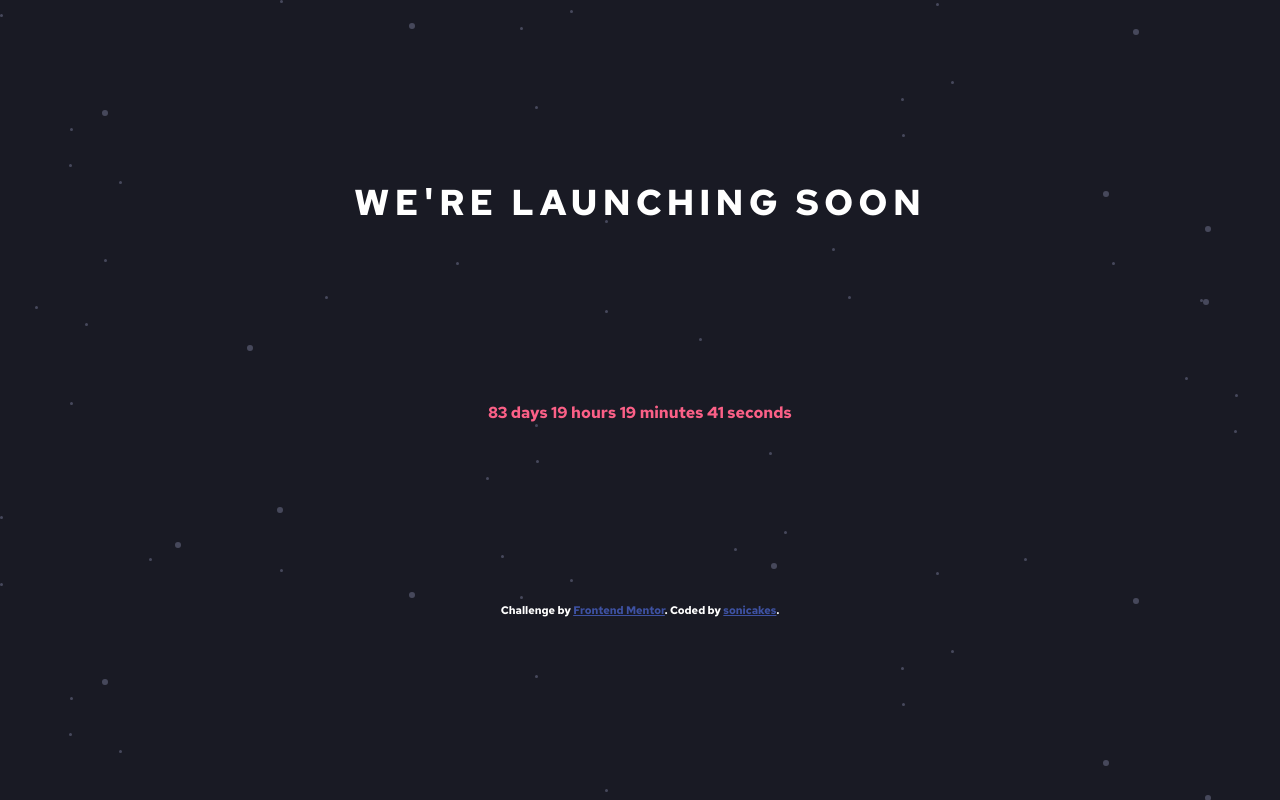
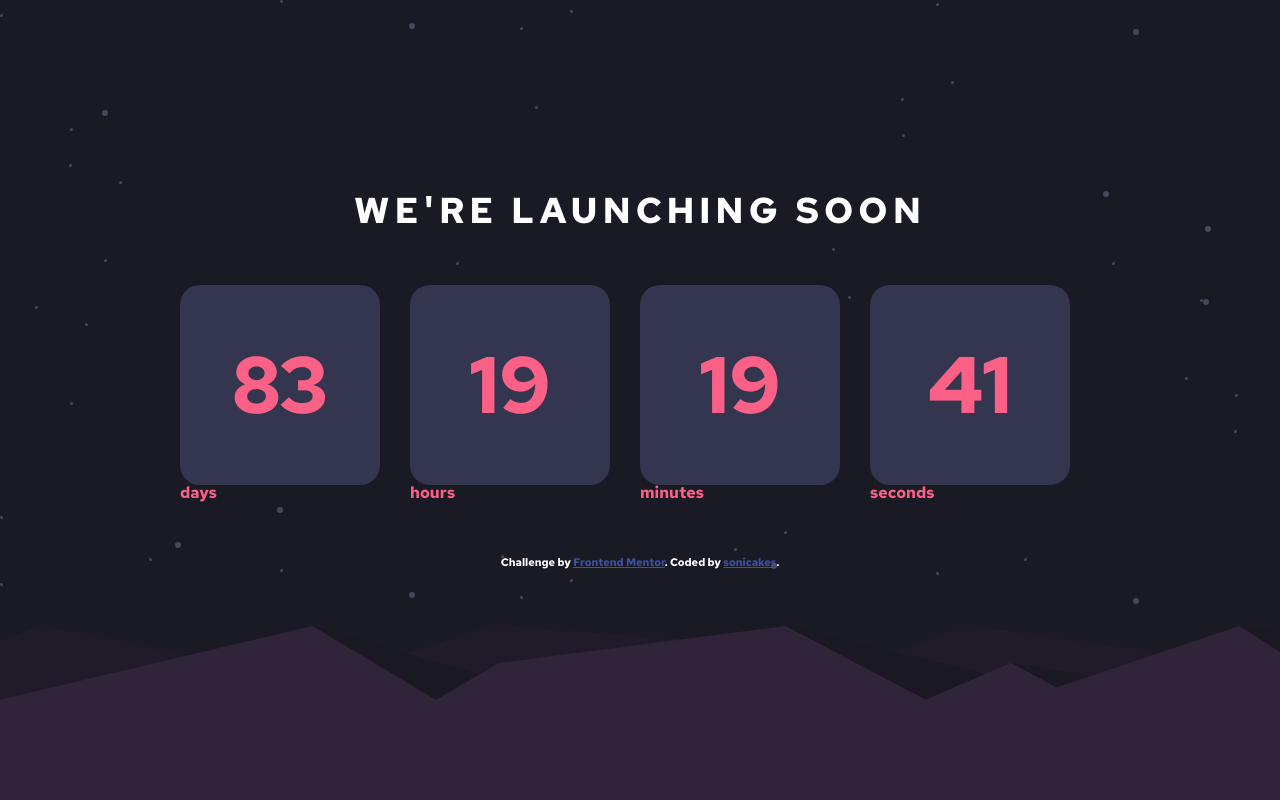
Before and after one commit to sonicakes/launch-countdown-timer, a plain HTML site: page index.html in a window 1280 px wide. Drawn offline with Linux system fonts and the light colour scheme.

Commit message:
some styling

```diff
--- a/index.html
+++ b/index.html
@@ -20,12 +20,18 @@
 <body>
 <div class="container">
   <div class="title">We're launching soon</div>
-<div id="countdown"></div>
+<div class="countdown">
+  <div id="day"></div>
+  <div id="hour"></div>
+  <div id="minute"></div>
+  <div id="second"></div>
+</div>
 
   <div class="attribution">
     Challenge by <a href="https://www.frontendmentor.io?ref=challenge" target="_blank">Frontend Mentor</a>.
     Coded by <a href="#">sonicakes</a>.
   </div>
+  <img class="hills" src="/images/pattern-hills.svg" alt="pattern-hills">
 </div>
   <script src="index.js"></script>
 </body>
--- a/index.js
+++ b/index.js
@@ -18,13 +18,15 @@ var x = setInterval(function() {
   var minutes = Math.floor((distance % (1000 * 60 * 60)) / (1000 * 60));
   var seconds = Math.floor((distance % (1000 * 60)) / 1000);
 
-  // Display the result in the element with id="countdown"
-  document.getElementById("countdown").innerHTML = days + " days " + hours + " hours "
-  + minutes + " minutes " + seconds + " seconds ";
+  // Display the result in the element with class="countdown"
+  document.getElementById("day").innerHTML = "<div class='number'>" + days + "</div>" + " days";
+  document.getElementById("hour").innerHTML = "<div class='number'>" + hours + "</div>" + " hours";
+  document.getElementById("minute").innerHTML = "<div class='number'>" + minutes + "</div>" + " minutes";
+  document.getElementById("second").innerHTML = "<div class='number'>" + seconds + "</div>" + " seconds";
 
   // If the count down is finished, write some text
   if (distance < 0) {
     clearInterval(x);
-    document.getElementById("countdown").innerHTML = "the countdown is finished!";
+    document.getElementsByClassName("countdown").innerHTML = "the countdown is finished!";
   }
 }, 1000);
--- a/styles.css
+++ b/styles.css
@@ -54,18 +54,39 @@ table {
     height: 100vh;
     font-family: 'Red Hat Text', sans-serif;
     display: flex;
-    justify-content: space-evenly;
+    justify-content: space-between;
     align-items: center;
     flex-wrap: wrap;
     flex-direction: column;
 }
 
-#countdown {
+.countdown {
     color: hsl(345, 95%, 68%);
+    display: flex;
+}
+
+.countdown > div {
+    margin-right: 30px;
+}
+
+.countdown .number {
+    background: hsl(236, 21%, 26%);
+    width: 200px;
+    height: 200px;
+    font-size: 80px;
+    display: flex;
+    justify-content: center;
+    align-items: center;
+    border-radius: 20px;
 }
 
 .title {
     font-size: 36px;
     text-transform: uppercase;
     letter-spacing: 5px;
+    margin-top: 15%;
 }
+
+.hills {
+    width: 100%;
+}
```
